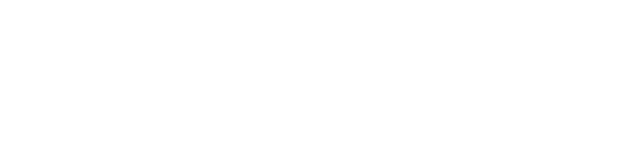
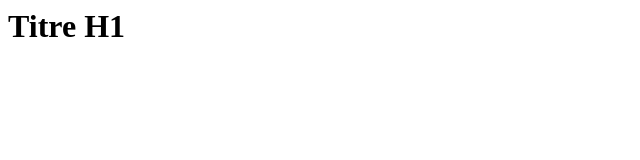
Before and after one commit to ClemBvt/examen-git, a plain HTML site: page index.html in a window 1280 px wide. Shown: the whole page, without its empty margins (0-640 px from the left). Drawn offline with Linux system fonts and the light colour scheme.

Commit message:
Ajout du titre H1 dans le fichier index.html

```diff
--- a/index.html
+++ b/index.html
@@ -2,5 +2,6 @@
 	<head>
 	</head>
 	<body>
+		<h1>Titre H1</h1>
 	</body>
 </html>
```
